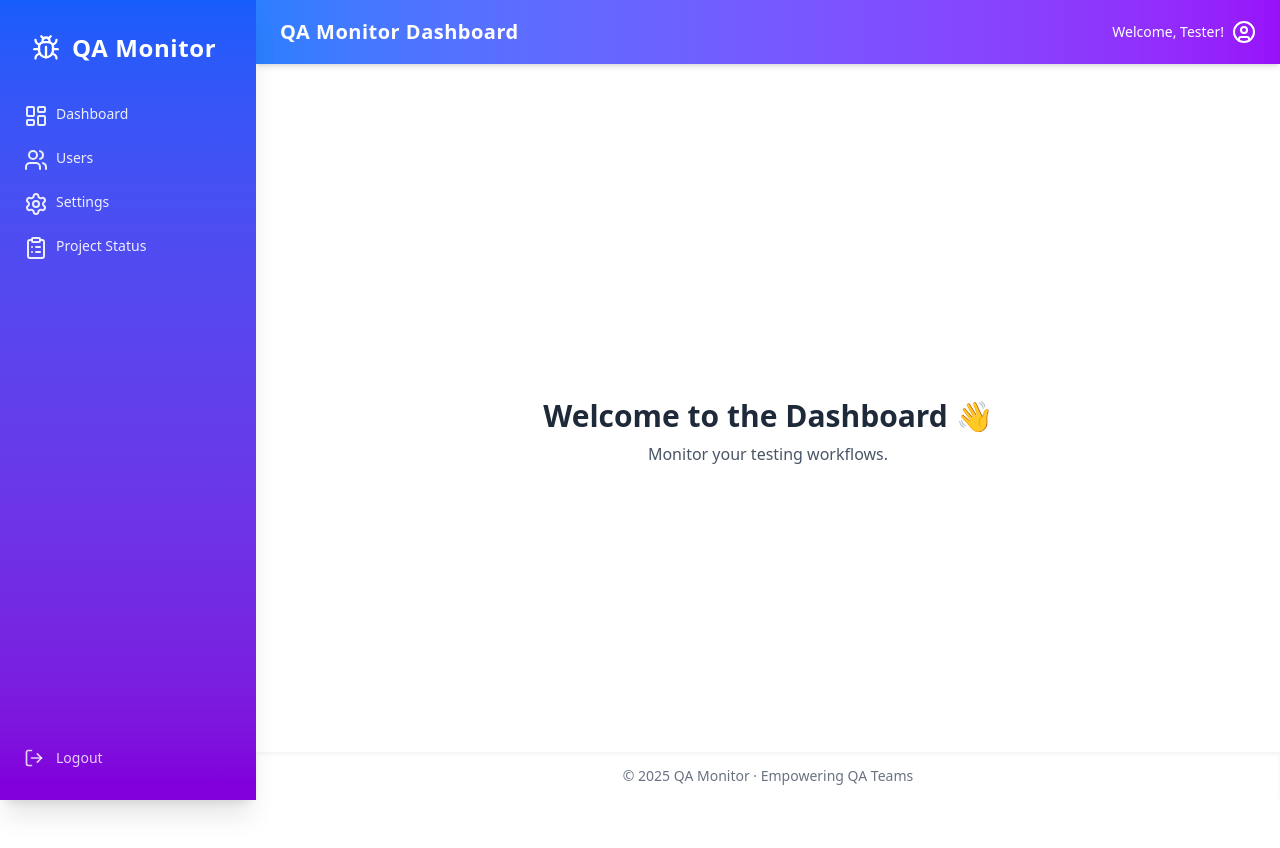
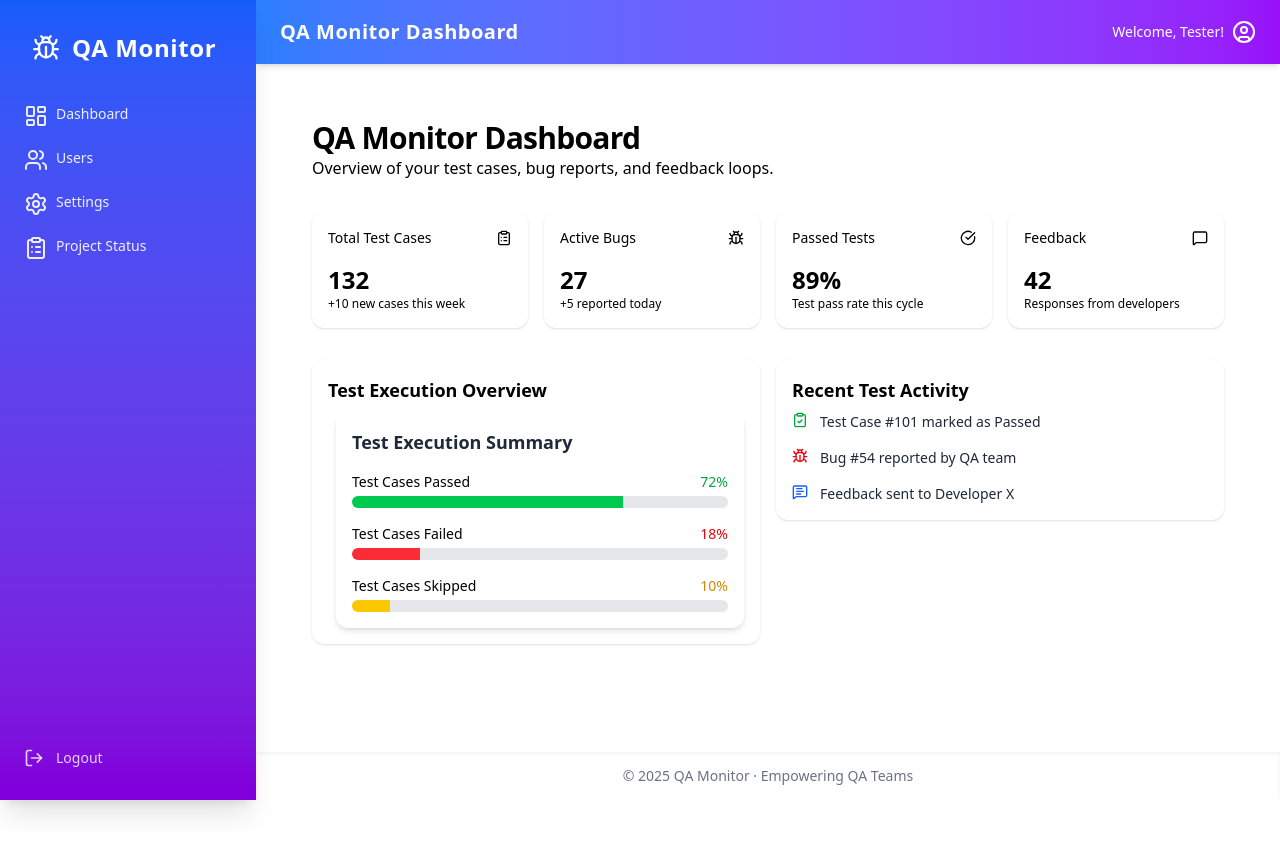
Before and after one commit to govindgb/Qa-Tracker, a Next.js app in the folder qa-tracker/: page /dashboard in a window 1280 px wide. After the commit the page ends 800 px from the top, so only its background shows below. Built offline with nearby package versions, Linux system fonts and the light colour scheme.

Commit message:
dashboard

```diff
--- /dev/null
+++ b/qa-tracker/app/components/dashboard-chart.tsx
@@ -0,0 +1,42 @@
+export function DashboardChart() {
+    return (
+      <div className="p-4 bg-white dark:bg-[#272727] rounded-xl shadow-md">
+        <h3 className="text-lg font-semibold text-gray-800 dark:text-gray-100 mb-4">
+          Test Execution Summary
+        </h3>
+
+        <div className="space-y-4">
+          {/* Test Case Progress */}
+          <div>
+            <div className="flex justify-between text-sm mb-1">
+              <span className="text-muted-foreground">Test Cases Passed</span>
+              <span className="text-green-600 font-medium">72%</span>
+            </div>
+            <div className="w-full h-3 bg-gray-200 dark:bg-gray-700 rounded-full overflow-hidden">
+              <div className="h-full bg-green-500 w-[72%]"></div>
+            </div>
+          </div>
+
+          <div>
+            <div className="flex justify-between text-sm mb-1">
+              <span className="text-muted-foreground">Test Cases Failed</span>
+              <span className="text-red-600 font-medium">18%</span>
+            </div>
+            <div className="w-full h-3 bg-gray-200 dark:bg-gray-700 rounded-full overflow-hidden">
+              <div className="h-full bg-red-500 w-[18%]"></div>
+            </div>
+          </div>
+
+          <div>
+            <div className="flex justify-between text-sm mb-1">
+              <span className="text-muted-foreground">Test Cases Skipped</span>
+              <span className="text-yellow-600 font-medium">10%</span>
+            </div>
+            <div className="w-full h-3 bg-gray-200 dark:bg-gray-700 rounded-full overflow-hidden">
+              <div className="h-full bg-yellow-400 w-[10%]"></div>
+            </div>
+          </div>
+        </div>
+      </div>
+    );
+  }
--- /dev/null
+++ b/qa-tracker/app/components/recent-activity.tsx
@@ -0,0 +1,35 @@
+import {
+    ClipboardCheck,
+    Bug,
+    MessageSquareText,
+  } from "lucide-react";
+
+  export function RecentActivity() {
+    const activities = [
+      {
+        icon: <ClipboardCheck className="h-4 w-4 text-green-600" />,
+        message: "Test Case #101 marked as Passed",
+      },
+      {
+        icon: <Bug className="h-4 w-4 text-red-600" />,
+        message: "Bug #54 reported by QA team",
+      },
+      {
+        icon: <MessageSquareText className="h-4 w-4 text-blue-600" />,
+        message: "Feedback sent to Developer X",
+      },
+    ];
+
+    return (
+      <div className="space-y-4">
+        {activities.map((activity, index) => (
+          <div key={index} className="flex items-start space-x-3">
+            <div>{activity.icon}</div>
+            <p className="text-sm text-gray-800 dark:text-gray-100">{activity.message}</p>
+          </div>
+        ))}
+      </div>
+    );
+  }
+
+  export default RecentActivity;
--- /dev/null
+++ b/qa-tracker/app/components/ui/card.tsx
@@ -0,0 +1,17 @@
+import { cn } from "@/lib/utils"; // If you have a utility for class merging
+
+export function Card({ className, children }: React.PropsWithChildren<{ className?: string }>) {
+  return <div className={cn("rounded-xl bg-white dark:bg-[#272727] shadow p-4", className)}>{children}</div>;
+}
+
+export function CardHeader({ className, children }: React.PropsWithChildren<{ className?: string }>) {
+  return <div className={cn("mb-2", className)}>{children}</div>;
+}
+
+export function CardTitle({ className, children }: React.PropsWithChildren<{ className?: string }>) {
+  return <h2 className={cn("text-lg font-semibold", className)}>{children}</h2>;
+}
+
+export function CardContent({ className, children }: React.PropsWithChildren<{ className?: string }>) {
+  return <div className={cn("", className)}>{children}</div>;
+}
--- a/qa-tracker/app/dashboard/page.tsx
+++ b/qa-tracker/app/dashboard/page.tsx
@@ -1,14 +1,112 @@
+"use client";
+
+import { motion } from "framer-motion";
+import { ClipboardList, Bug, CheckCircle, MessageSquare } from "lucide-react";
 import DashboardLayout from "@/app/layouts/DashboardLayout";
+import { Card, CardHeader, CardTitle, CardContent } from "@/app/components/ui/card";
+import { DashboardChart } from "@/app/components/dashboard-chart";
+import { RecentActivity } from "@/app/components/recent-activity";
 
 export default function DashboardPage() {
+  const container = {
+    hidden: { opacity: 0 },
+    show: {
+      opacity: 1,
+      transition: { staggerChildren: 0.1 },
+    },
+  };
+
+  const item = {
+    hidden: { opacity: 0, y: 20 },
+    show: { opacity: 1, y: 0 },
+  };
+
   return (
     <DashboardLayout>
-      <div className="flex items-center justify-center h-[calc(100vh-4rem-3rem)]"> {/* Adjust height for header/footer */}
-        <div className="text-center">
-          <h2 className="text-3xl font-bold text-gray-800">Welcome to the Dashboard 👋</h2>
-          <p className="mt-2 text-gray-600">Monitor your testing workflows.</p>
+      <motion.div className="p-6 md:p-8" initial="hidden" animate="show" variants={container}>
+        <div className="mb-8">
+          <h1 className="text-3xl font-bold tracking-tight">QA Monitor Dashboard</h1>
+          <p className="text-muted-foreground">Overview of your test cases, bug reports, and feedback loops.</p>
         </div>
-      </div>
+
+        <motion.div className="grid gap-4 md:grid-cols-2 lg:grid-cols-4">
+          <motion.div variants={item}>
+            <Card className="dark:bg-[#272727]">
+              <CardHeader className="flex flex-row items-center justify-between space-y-0 pb-2">
+                <CardTitle className="text-sm font-medium">Total Test Cases</CardTitle>
+                <ClipboardList className="h-4 w-4 text-muted-foreground" />
+              </CardHeader>
+              <CardContent>
+                <div className="text-2xl font-bold">132</div>
+                <p className="text-xs text-muted-foreground">+10 new cases this week</p>
+              </CardContent>
+            </Card>
+          </motion.div>
+
+          <motion.div variants={item}>
+            <Card className="dark:bg-[#272727]">
+              <CardHeader className="flex flex-row items-center justify-between space-y-0 pb-2">
+                <CardTitle className="text-sm font-medium">Active Bugs</CardTitle>
+                <Bug className="h-4 w-4 text-muted-foreground" />
+              </CardHeader>
+              <CardContent>
+                <div className="text-2xl font-bold">27</div>
+                <p className="text-xs text-muted-foreground">+5 reported today</p>
+              </CardContent>
+            </Card>
+          </motion.div>
+
+          <motion.div variants={item}>
+            <Card className="dark:bg-[#272727]">
+              <CardHeader className="flex flex-row items-center justify-between space-y-0 pb-2">
+                <CardTitle className="text-sm font-medium">Passed Tests</CardTitle>
+                <CheckCircle className="h-4 w-4 text-muted-foreground" />
+              </CardHeader>
+              <CardContent>
+                <div className="text-2xl font-bold">89%</div>
+                <p className="text-xs text-muted-foreground">Test pass rate this cycle</p>
+              </CardContent>
+            </Card>
+          </motion.div>
+
+          <motion.div variants={item}>
+            <Card className="dark:bg-[#272727]">
+              <CardHeader className="flex flex-row items-center justify-between space-y-0 pb-2">
+                <CardTitle className="text-sm font-medium">Feedback</CardTitle>
+                <MessageSquare className="h-4 w-4 text-muted-foreground" />
+              </CardHeader>
+              <CardContent>
+                <div className="text-2xl font-bold">42</div>
+                <p className="text-xs text-muted-foreground">Responses from developers</p>
+              </CardContent>
+            </Card>
+          </motion.div>
+        </motion.div>
+
+        <div className="mt-8 grid gap-4 md:grid-cols-2">
+          <motion.div variants={item}>
+            <Card className="dark:bg-[#272727]">
+              <CardHeader>
+                <CardTitle>Test Execution Overview</CardTitle>
+              </CardHeader>
+              <CardContent className="pl-2">
+                <DashboardChart />
+              </CardContent>
+            </Card>
+          </motion.div>
+
+          <motion.div variants={item}>
+            <Card className="dark:bg-[#272727]">
+              <CardHeader>
+                <CardTitle>Recent Test Activity</CardTitle>
+              </CardHeader>
+              <CardContent>
+                <RecentActivity />
+              </CardContent>
+            </Card>
+          </motion.div>
+        </div>
+      </motion.div>
     </DashboardLayout>
   );
 }
--- /dev/null
+++ b/qa-tracker/lib/utils.ts
@@ -0,0 +1,7 @@
+import { clsx } from "clsx";
+import { twMerge } from "tailwind-merge";
+
+
+export function cn(...inputs: any[]) {
+  return twMerge(clsx(inputs));
+}
```
